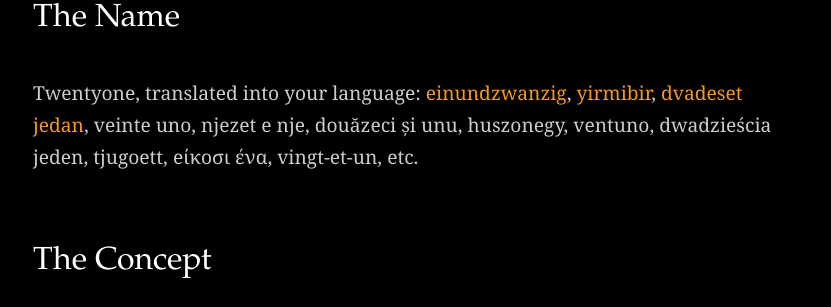
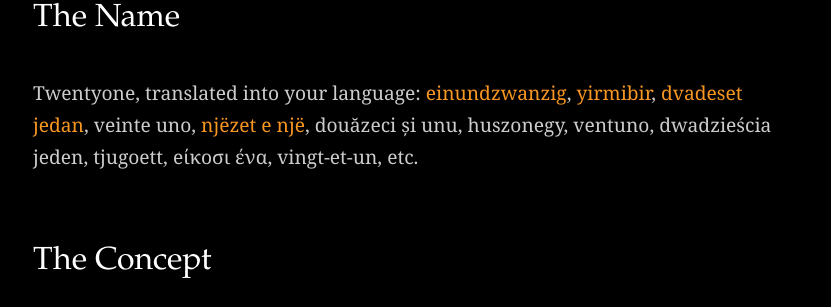
Before and after one commit to twentyone-world/twentyone-world.github.io, a Jekyll site: the page built from fork.md, in a window 1280 px wide and 900 px high, scrolled down 884 px. Shown: the part 149-456 px from the top of the window, without its empty margins (222-1053 px from the left). Built offline with Jekyll 4.4.1, drawn with Linux system fonts in a browser that asks for light colours; Markdown is read by kramdown in place of the engine named in the settings.

Commit message:
feat(fork): link to njëzet e një twitter

```diff
--- a/fork.md
+++ b/fork.md
@@ -25,12 +25,13 @@ something pretty awesome, something that is worth spreading.
 ## The Name
 
 Twentyone, translated into your language: [einundzwanzig], [yirmibir], [dvadeset
-jedan], veinte uno, njezet e nje, douăzeci și unu, huszonegy, ventuno,
+jedan], veinte uno, [njëzet e një][nen], douăzeci și unu, huszonegy, ventuno,
 dwadzieścia jeden, tjugoett, eίκοσι ένα, vingt-et-un, etc.
 
 [einundzwanzig]: https://twitter.com/_einundzwanzig_
 [yirmibir]: https://twitter.com/YirmibirBitcoin
 [dvadeset jedan]: https://twitter.com/dvadesetjedan21/
+[nen]: https://twitter.com/_njezetenje
 
 ## The Concept
 
```
